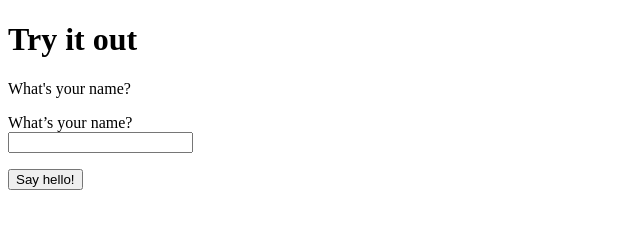
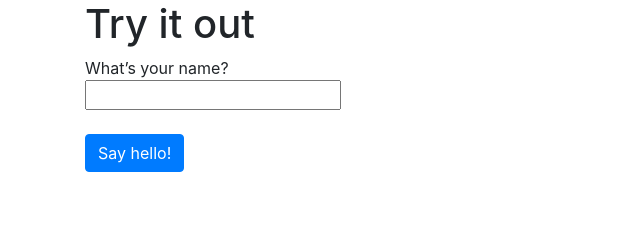
Before and after one commit to nicko-lee/serverless-functions-hello-world, a plain HTML site: page index.html in a window 1280 px wide. Shown: the whole page, without its empty margins (0-640 px from the left). Drawn offline with nearby package versions, Linux system fonts and the light colour scheme.

Commit message:
Add basic styling with Bootstrap

```diff
--- a/index.html
+++ b/index.html
@@ -4,15 +4,18 @@
     <meta charset="UTF-8">
     <meta name="viewport" content="width=device-width, initial-scale=1.0">
     <title>Netlify Hello World</title>
+    <link rel="stylesheet" href="https://stackpath.bootstrapcdn.com/bootstrap/4.5.2/css/bootstrap.min.css" integrity="sha384-JcKb8q3iqJ61gNV9KGb8thSsNjpSL0n8PARn9HuZOnIxN0hoP+VmmDGMN5t9UJ0Z" crossorigin="anonymous">
 </head>
 <body>
+    <div class="container">
         <h1>Try it out</h1>
-    <p>What's your name?</p>
         <form action="/.netlify/functions/hello" _lpchecked="1">
             <p>
               <label>What’s your name?<br><input type="text" name="name"></label>
             </p>
-        <p><button type="submit">Say hello!</button></p>
+            <p><button class="btn btn-primary" type="submit">Say hello!</button></p>
         </form>
+    </div>
+
 </body>
 </html>
```
Lines whose indentation alone changed are shown as unchanged.
